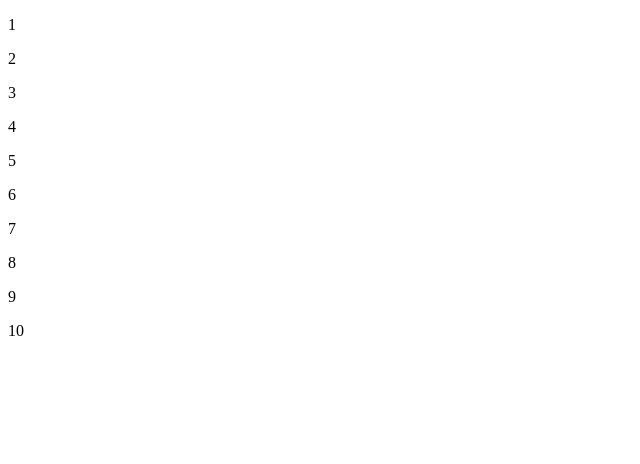
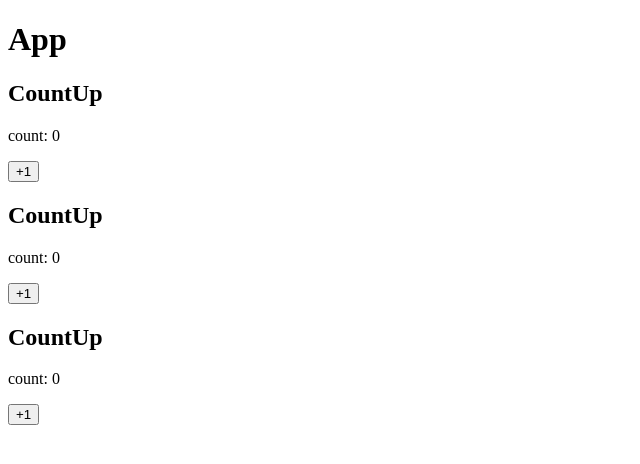
Before and after one commit to kadokichi/vue-lesson, a Vue app in the folder vue-lesson/: page / in a window 1280 px wide. Shown: the top 464 px of the page, without its empty margins (0-640 px from the left). Built offline with nearby package versions, Linux system fonts and the light colour scheme.

Commit message:
コンポーネント同士を繋げる

```diff
--- a/vue-lesson/src/App.vue
+++ b/vue-lesson/src/App.vue
@@ -1,12 +1,12 @@
 <script setup>
-  import { ref } from 'vue'
-
+  import CountUp from './CountUp.vue';
 </script>
 
 <template>
-  <p v-for="n in 10" :key="n">{{ n }}</p>
+  <h1>App</h1>
+  <CountUp />
+  <CountUp></CountUp>
+  <CountUp />
 </template>
 
-<style>
-
-</style>
+<style></style>
--- /dev/null
+++ b/vue-lesson/src/CountUp.vue
@@ -0,0 +1,10 @@
+<script setup>
+  import { ref } from 'vue'
+  const count = ref(0)
+</script>
+
+<template>
+  <h2>CountUp</h2>
+  <p>count: {{ count }}</p>
+  <button @click="count++">+1</button>
+</template>
```
